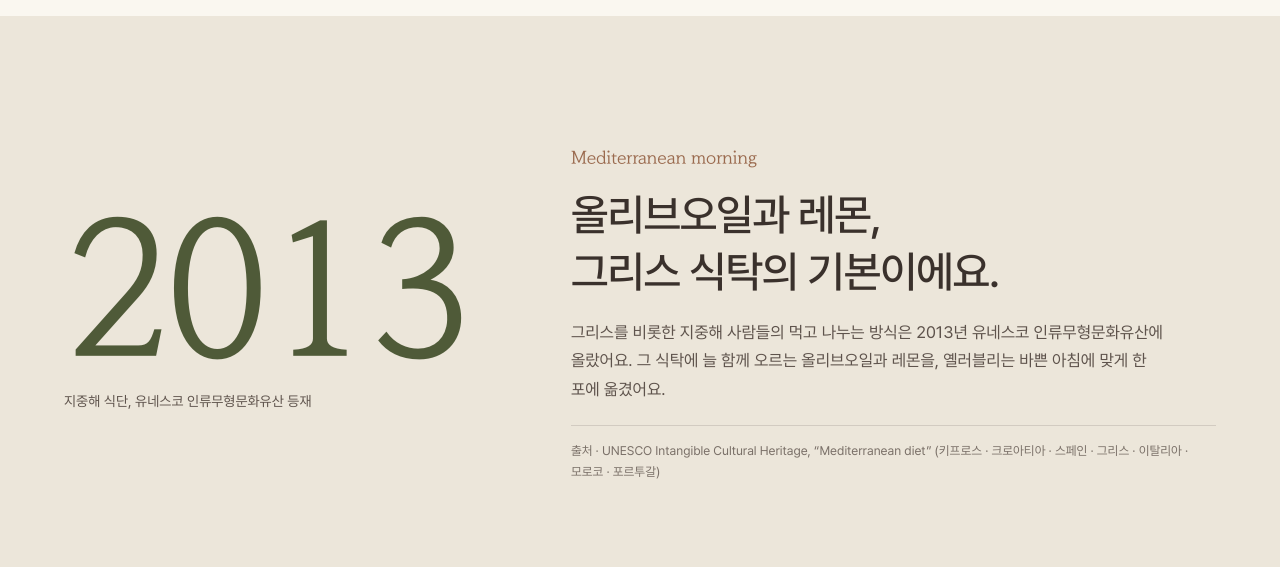
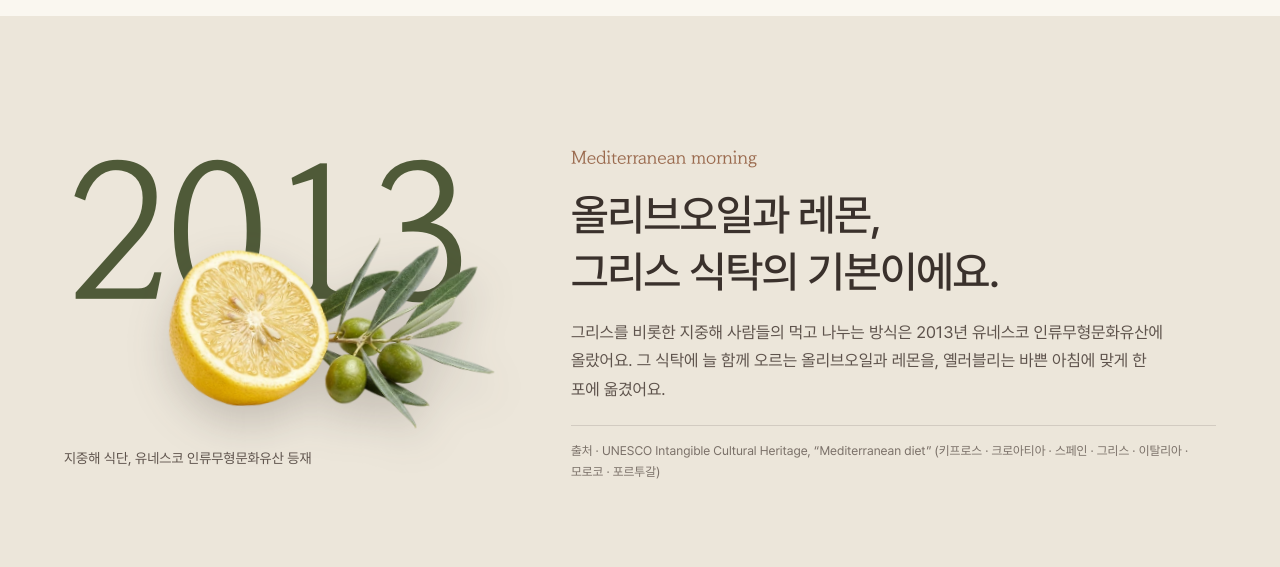
Before and after one commit to jihwaniii/yelovely, a plain HTML site: page index.html in a window 1280 px wide. Shown: the part 9580-10147 px from the top of the page. Drawn offline with Linux system fonts and the light colour scheme; a web font is replaced by a local one.

Commit message:
2013 섹션에 레몬·올리브 누끼 추가 (스크롤 패럴랙스)
Co-Authored-By: Claude Opus 5.5 <noreply@anthropic.com>
Claude-Session: https://claude.ai/code/session_01YP9wfbe2ZJur2v7akiC449

```diff
--- a/index.html
+++ b/index.html
@@ -494,6 +494,13 @@ sup{font-size:.65em;vertical-align:super;line-height:0;margin-left:1px}
 .ing article:nth-child(3):hover .big{color:var(--clay);transform:scale(1.06)}
 }
 @media(prefers-reduced-motion:reduce){.ing article,.ing article::before,.ing .big{transition:none}}
+
+/* 2013 + 누끼 */
+.culture .yr-wrap{position:relative;display:inline-block}
+.culture .yr{position:relative;z-index:0}
+.culture .yr-cut{position:absolute;z-index:1;width:80%;height:auto;left:26%;top:52%;filter:drop-shadow(0 18px 22px rgba(58,49,44,.22));transform:translate3d(0,var(--py,0px),0) rotate(var(--pr,-4deg));will-change:transform;pointer-events:none}
+.culture .year small{position:relative;z-index:2;margin-top:clamp(90px,10vw,150px)}
+@media(max-width:760px){.culture .yr-cut{width:78%;left:34%;top:48%}.culture .year small{margin-top:96px}}
 </style>
 </head>
 <body>
@@ -720,7 +727,7 @@ sup{font-size:.65em;vertical-align:super;line-height:0;margin-left:1px}
 
 <section class="band" id="culture">
   <div class="wrap culture">
-    <p class="year rv">2013<small>지중해 식단, 유네스코 인류무형문화유산 등재</small></p>
+    <p class="year rv"><span class="yr-wrap"><span class="yr">2013</span><picture><source srcset="images/lemon-olive-cut.webp" type="image/webp"><img class="yr-cut" src="images/lemon-olive-cut.png" alt="반으로 자른 레몬과 올리브 가지" width="708" height="422" loading="lazy"></picture></span><small>지중해 식단, 유네스코 인류무형문화유산 등재</small></p>
     <div class="rv">
       <p class="label">Mediterranean morning</p>
       <h2 class="h2">올리브오일과 레몬,<br>그리스 식탁의 기본이에요.</h2>
@@ -1104,5 +1111,10 @@ sup{font-size:.65em;vertical-align:super;line-height:0;margin-left:1px}
   em.addEventListener('input', () => { msg.textContent = ''; });
 }
 </script>
+<script>
+(()=>{const c=document.querySelector('.culture .yr-cut');if(!c||matchMedia('(prefers-reduced-motion:reduce)').matches)return;
+let t=0;const f=()=>{t=0;const r=c.closest('section').getBoundingClientRect(),h=innerHeight;const p=Math.max(-1,Math.min(1,(r.top+r.height/2-h/2)/h));c.style.setProperty('--py',(p*60).toFixed(1)+'px');c.style.setProperty('--pr',(-4+p*6).toFixed(2)+'deg')};
+addEventListener('scroll',()=>{if(!t){t=requestAnimationFrame(f)}},{passive:true});f()})();
+</script>
 </body>
 </html>
```
Also changed, not shown: images/lemon-olive-cut.png (added), images/lemon-olive-cut.webp (added).
